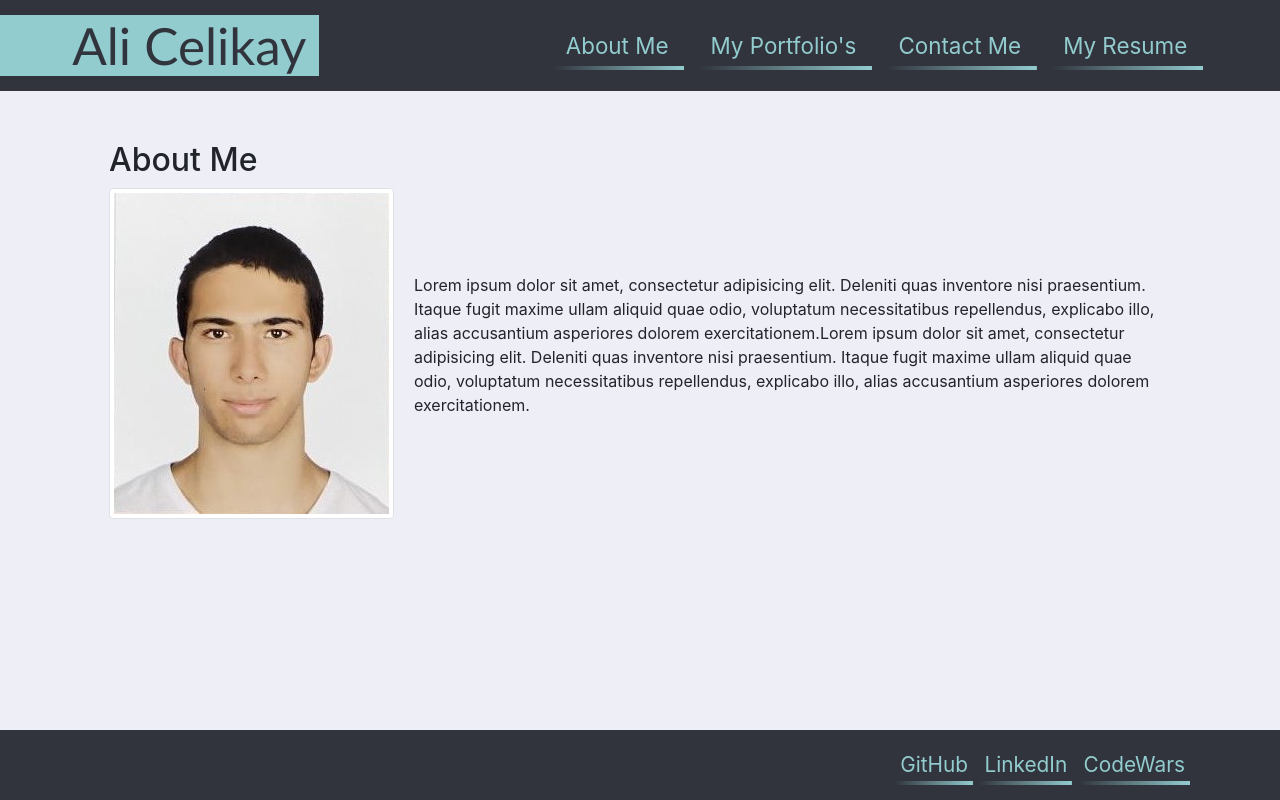
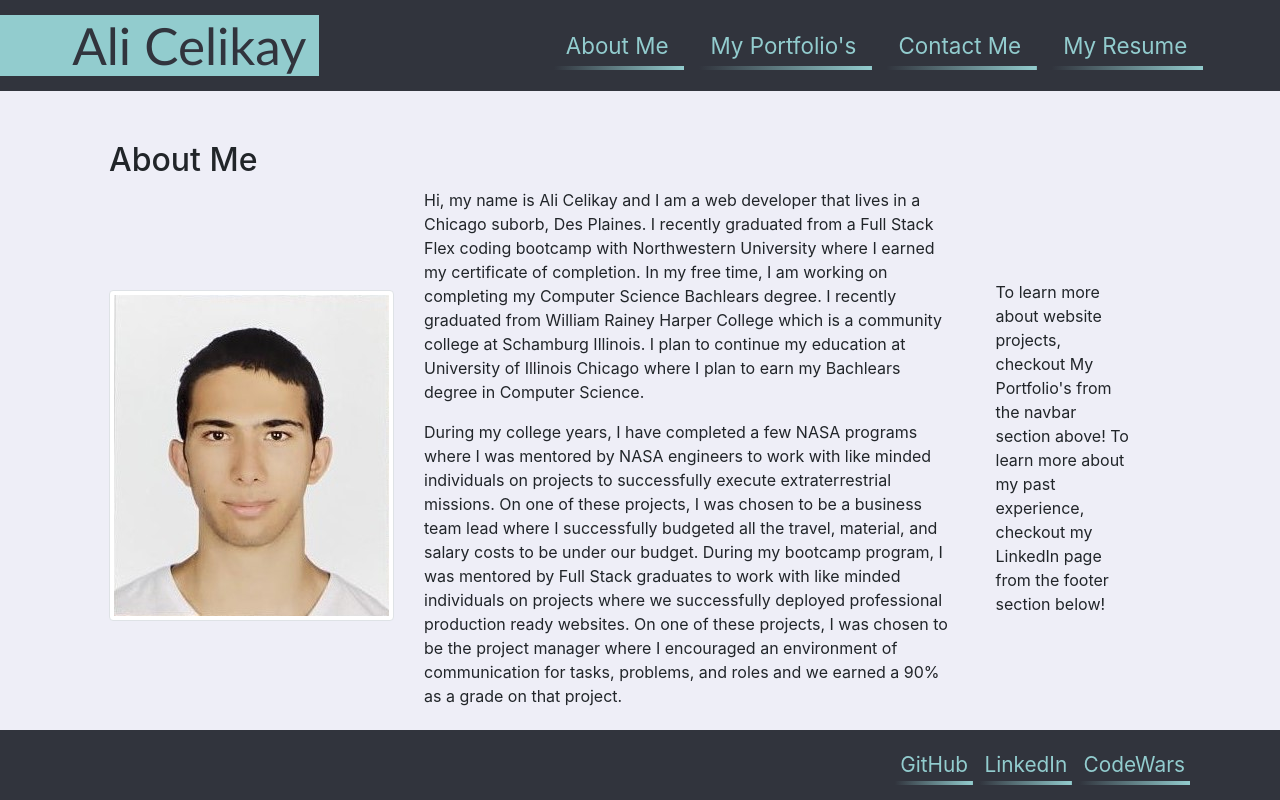
Before and after one commit to AliCelikay/20-ali-React-Portfolio, a React (Create React App) app: page / in a window 1280 px wide. Built offline with nearby package versions, Linux system fonts and the light colour scheme.

Commit message:
Added about me

```diff
--- a/src/components/pages/About.js
+++ b/src/components/pages/About.js
@@ -12,10 +12,24 @@ export default function About() {
                     About Me
                 </h2>
                 <div className='bioCont'>
-                    <img alt='mypicture' className='img-thumbnail   myPic' src={AboutPic}/>
+                    <img alt='mypicture' className='img-thumbnail   myPic' src={AboutPic} />
                     <div className='bioInfo'>
                         <p>
-                            Lorem ipsum dolor sit amet, consectetur adipisicing elit. Deleniti quas inventore nisi praesentium. Itaque fugit maxime ullam aliquid quae odio, voluptatum necessitatibus repellendus, explicabo illo, alias accusantium asperiores dolorem exercitationem.Lorem ipsum dolor sit amet, consectetur adipisicing elit. Deleniti quas inventore nisi praesentium. Itaque fugit maxime ullam aliquid quae odio, voluptatum necessitatibus repellendus, explicabo illo, alias accusantium asperiores dolorem exercitationem.
+                            Hi, my name is Ali Celikay and I am a web developer that lives in a Chicago suborb, Des Plaines. I recently graduated from a Full Stack Flex coding bootcamp with Northwestern University where I earned my certificate of completion.
+
+                            In my free time, I am working on completing my Computer Science Bachlears degree. I recently graduated from William Rainey Harper College which is a community college at Schamburg Illinois.
+
+                            I plan to continue my education at University of Illinois Chicago where I plan to earn my Bachlears degree in Computer Science.
+                        </p>
+                        <p>
+                            During my college years, I have completed a few NASA programs where I was mentored by NASA engineers to work with like minded individuals on projects to successfully execute extraterrestrial missions. On one of these projects, I was chosen to be a business team lead where I successfully budgeted all the travel, material, and salary costs to be under our budget.
+
+                            During my bootcamp program, I was mentored by Full Stack graduates to work with like minded individuals on projects where we successfully deployed professional production ready websites. On one of these projects, I was chosen to be the project manager where I encouraged an environment of communication for tasks, problems, and roles and we earned a 90% as a grade on that project.
+                        </p>
+                    </div>
+                    <div className='aside'>
+                        <p>
+                            To learn more about website projects, checkout My Portfolio's from the navbar section above! To learn more about my past experience, checkout my LinkedIn page from the footer section below!
                         </p>
                     </div>
                 </div>
--- a/src/css/about.css
+++ b/src/css/about.css
@@ -1,9 +1,15 @@
 .bioCont {
     display: flex;
+    /* display: inline-block !important; */
     align-items: center;
 }
 
 
 .bioInfo{
-    margin-left: 20px;
+    margin-left: 30px;
+    /* display: inline-block !important; */
 }
+
+.aside {
+    margin: 40px;
+}
```
